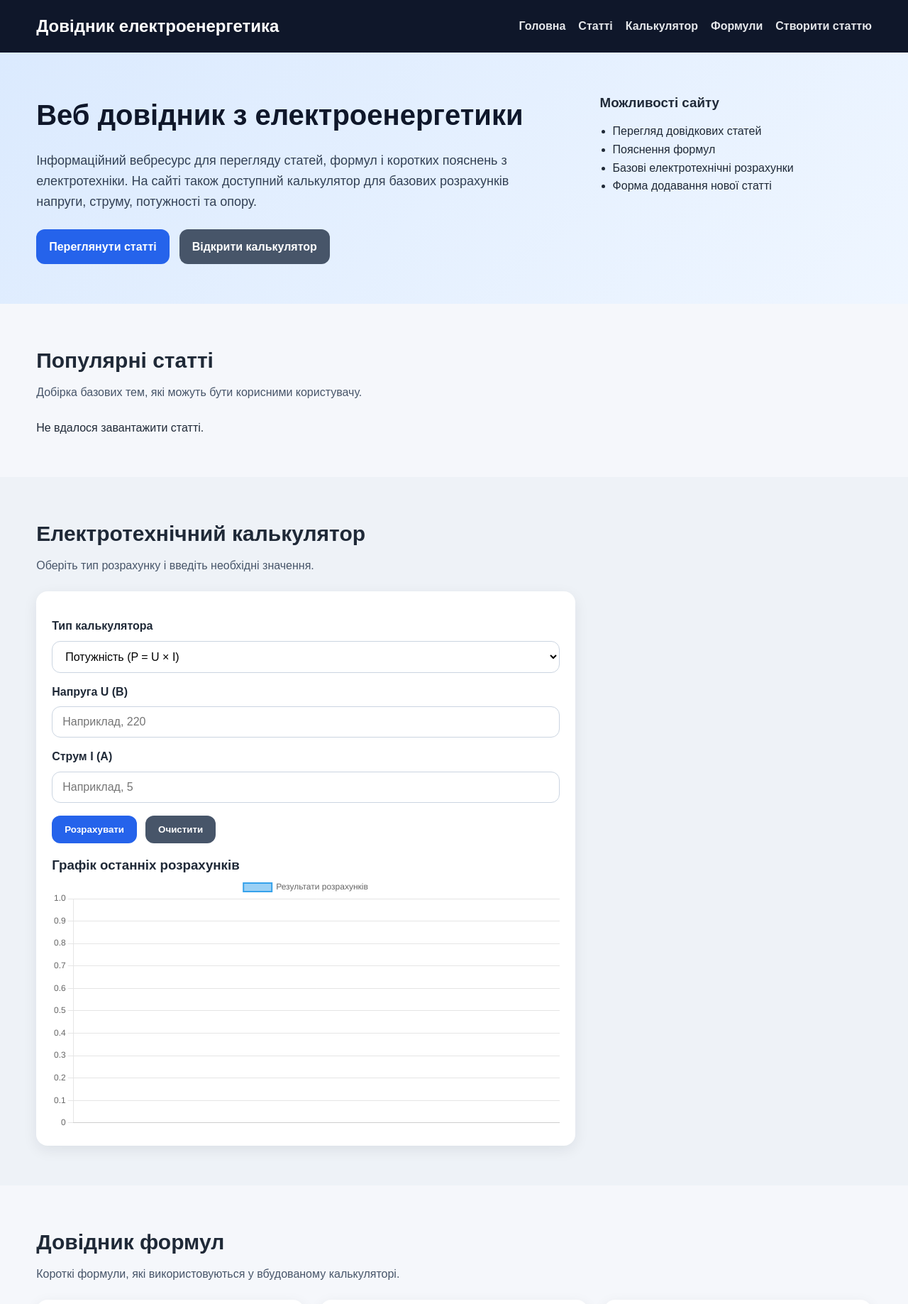
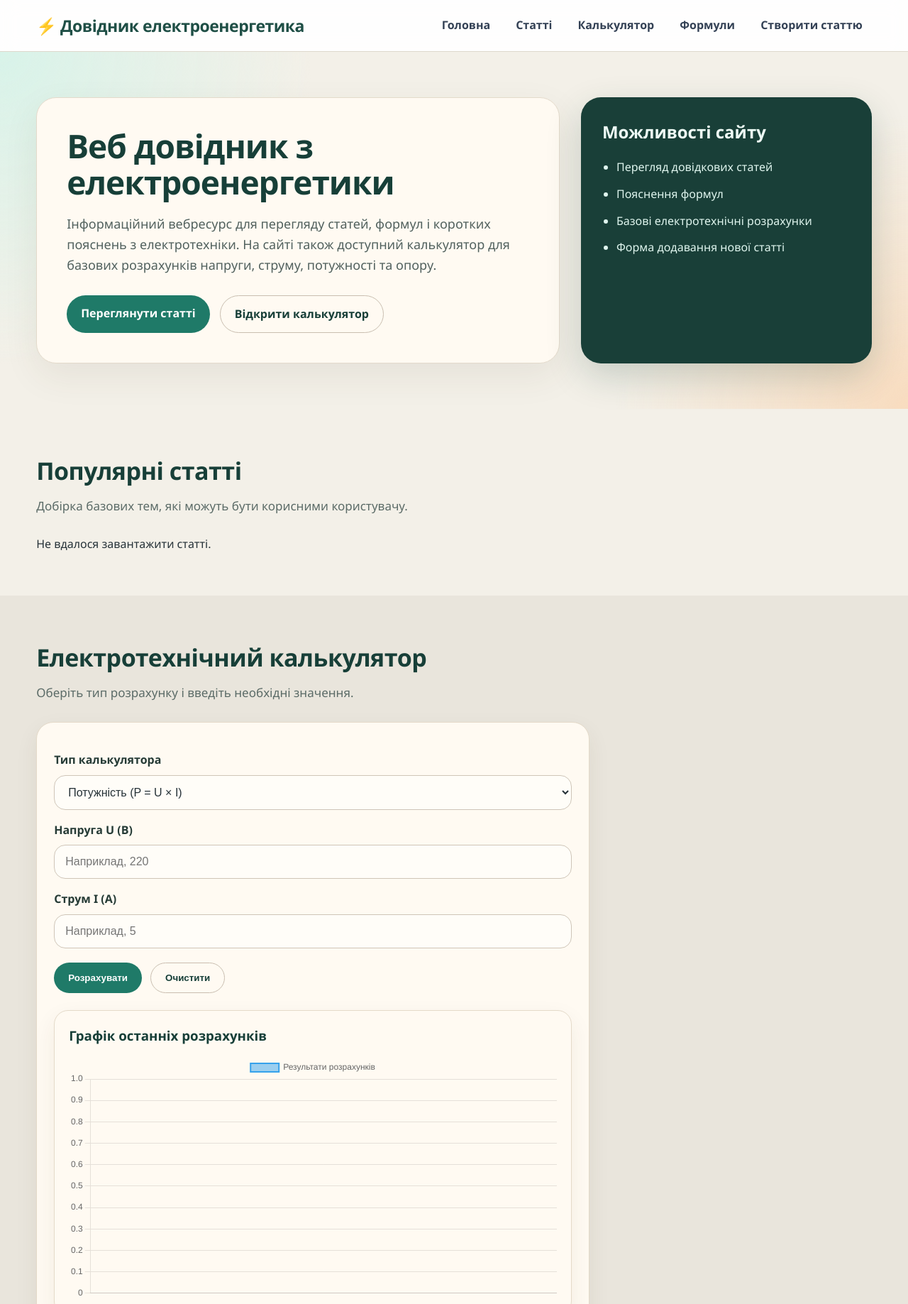
Before and after one commit to DiachenkoDenis/Web, a plain HTML site: page Kurs/public/index.html in a window 1280 px wide. Shown: the top 1837 px of the page at 71% size. Drawn offline with nearby package versions, Linux system fonts and the light colour scheme; no server answers.

Commit message:
Update style.css

```diff
--- a/Kurs/public/style.css
+++ b/Kurs/public/style.css
@@ -4,10 +4,14 @@
   padding: 0;
 }
 
+html {
+  scroll-behavior: smooth;
+}
+
 body {
-  font-family: Arial, sans-serif;
-  background: #f5f7fb;
-  color: #1f2937;
+  font-family: "Segoe UI", Arial, sans-serif;
+  background: #f3f0e8;
+  color: #263238;
   line-height: 1.6;
 }
 
@@ -17,94 +21,157 @@ body {
   margin: 0 auto;
 }
 
+/* HEADER */
+
 .topbar {
-  background: #0f172a;
-  color: #fff;
-  padding: 18px 0;
+  background: rgba(255, 255, 255, 0.92);
+  backdrop-filter: blur(12px);
+  border-bottom: 1px solid #ded8cc;
   position: sticky;
   top: 0;
   z-index: 10;
 }
 
 .topbar-inner {
+  min-height: 72px;
   display: flex;
   justify-content: space-between;
   align-items: center;
-  gap: 20px;
+  gap: 24px;
 }
 
 .logo {
-  font-size: 24px;
-  font-weight: bold;
+  font-size: 23px;
+  font-weight: 800;
+  color: #1f4f46;
+  letter-spacing: -0.5px;
+}
+
+.logo::before {
+  content: "⚡ ";
 }
 
 .nav {
   display: flex;
-  gap: 18px;
+  gap: 10px;
   flex-wrap: wrap;
 }
 
 .nav a {
-  color: #e5e7eb;
+  color: #334155;
   text-decoration: none;
   font-weight: 600;
+  padding: 9px 13px;
+  border-radius: 999px;
+  transition: 0.2s;
 }
 
 .nav a:hover {
-  color: #ffffff;
+  background: #dceee8;
+  color: #17624f;
 }
 
+/* HERO */
+
 .hero {
-  background: linear-gradient(135deg, #dbeafe, #eff6ff);
-  padding: 56px 0;
+  padding: 64px 0;
+  background:
+    radial-gradient(circle at top left, #d8f3e9 0, transparent 32%),
+    radial-gradient(circle at bottom right, #f8dcbf 0, transparent 30%),
+    #f3f0e8;
 }
 
 .hero-grid {
   display: grid;
-  grid-template-columns: 2fr 1fr;
-  gap: 28px;
-  align-items: start;
+  grid-template-columns: 1.8fr 1fr;
+  gap: 30px;
+  align-items: stretch;
+}
+
+.hero-text {
+  background: #fffaf2;
+  border: 1px solid #e3dacb;
+  border-radius: 28px;
+  padding: 42px;
+  box-shadow: 0 18px 50px rgba(74, 58, 35, 0.08);
 }
 
 .hero-text h1 {
-  font-size: 40px;
-  margin-bottom: 18px;
-  color: #0f172a;
+  max-width: 780px;
+  font-size: 46px;
+  line-height: 1.1;
+  margin-bottom: 20px;
+  color: #173f38;
+  letter-spacing: -1px;
 }
 
 .hero-text p {
-  max-width: 700px;
+  max-width: 720px;
   font-size: 18px;
-  color: #334155;
+  color: #51615e;
 }
 
 .hero-buttons {
-  margin-top: 24px;
+  margin-top: 28px;
   display: flex;
   gap: 14px;
   flex-wrap: wrap;
 }
 
+.hero-side {
+  display: flex;
+}
+
+.info-card {
+  width: 100%;
+  background: #193f38;
+  color: #eefbf6;
+  border-radius: 28px;
+  padding: 30px;
+  box-shadow: 0 18px 50px rgba(25, 63, 56, 0.2);
+}
+
+.info-card h3 {
+  font-size: 24px;
+  margin-bottom: 18px;
+}
+
+.info-card ul {
+  padding-left: 20px;
+}
+
+.info-card li {
+  margin-bottom: 12px;
+  color: #dff5ee;
+}
+
+/* SECTIONS */
+
 .section {
-  padding: 56px 0;
+  padding: 60px 0;
 }
 
 .section-alt {
-  background: #eef2f7;
+  background: #e9e5dc;
 }
 
 .section-head {
-  margin-bottom: 24px;
+  margin-bottom: 28px;
 }
 
 .section-head h2 {
-  font-size: 30px;
+  font-size: 34px;
+  color: #173f38;
+  letter-spacing: -0.5px;
   margin-bottom: 8px;
 }
 
 .section-head p {
-  color: #475569;
+  color: #5b6b67;
+  font-size: 17px;
 }
+
+/* CARDS */
 
 .cards-grid {
   display: grid;
@@ -113,134 +180,210 @@ body {
 }
 
 .card {
-  background: #ffffff;
-  border-radius: 16px;
-  padding: 22px;
-  box-shadow: 0 6px 20px rgba(15, 23, 42, 0.08);
+  background: #fffaf2;
+  border: 1px solid #e4dac9;
+  border-radius: 24px;
+  padding: 24px;
+  box-shadow: 0 12px 32px rgba(74, 58, 35, 0.07);
 }
 
-.info-card ul {
-  padding-left: 18px;
-  margin-top: 12px;
+.article-card {
+  position: relative;
+  min-height: 245px;
+  display: flex;
+  flex-direction: column;
+  justify-content: space-between;
+  transition: 0.2s;
+}
+
+.article-card:hover {
+  transform: translateY(-4px);
+  box-shadow: 0 18px 40px rgba(74, 58, 35, 0.12);
 }
 
 .article-card h3,
 .formula-card h3 {
-  margin: 10px 0 10px;
+  margin: 14px 0 10px;
+  color: #213c36;
+}
+
+.article-card p,
+.formula-card p {
+  color: #56645f;
 }
 
 .tag {
+  align-self: flex-start;
   display: inline-block;
-  background: #dbeafe;
-  color: #1d4ed8;
-  font-size: 14px;
-  padding: 4px 10px;
+  background: #e0f2ec;
+  color: #17624f;
+  font-size: 13px;
+  padding: 5px 11px;
   border-radius: 999px;
-  font-weight: bold;
+  font-weight: 800;
 }
 
 .small-btn {
-  margin-top: 14px;
-  padding: 10px 14px;
+  margin-top: 18px;
+  width: fit-content;
+  padding: 10px 15px;
+  border: 1px solid #c9beb0;
+  border-radius: 999px;
+  background: #fffaf2;
+  color: #173f38;
+  cursor: pointer;
+  font-weight: 700;
+  transition: 0.2s;
+}
+
+.small-btn:hover {
+  background: #173f38;
+  color: #ffffff;
+  border-color: #173f38;
+}
+
+/* BUTTONS */
+
+.btn {
+  display: inline-block;
+  padding: 13px 20px;
   border: none;
-  border-radius: 10px;
-  background: #e2e8f0;
+  border-radius: 999px;
+  background: #1f7a68;
+  color: #ffffff;
+  text-decoration: none;
+  font-weight: 800;
   cursor: pointer;
-  font-weight: 600;
+  transition: 0.2s;
 }
+
+.btn:hover {
+  background: #17624f;
+  transform: translateY(-1px);
+}
+
+.btn-secondary {
+  background: #fffaf2;
+  color: #173f38;
+  border: 1px solid #c9beb0;
+}
+
+.btn-secondary:hover {
+  background: #173f38;
+  color: #ffffff;
+}
+
+/* CALCULATOR AND FORMS */
 
 .calc-card,
 .create-card {
-  max-width: 760px;
+  max-width: 780px;
 }
 
 label {
   display: block;
-  font-weight: 700;
+  font-weight: 800;
   margin-bottom: 8px;
-  margin-top: 14px;
+  margin-top: 16px;
+  color: #263b36;
 }
 
 select,
 input,
 textarea {
   width: 100%;
-  padding: 12px 14px;
-  border: 1px solid #cbd5e1;
-  border-radius: 12px;
+  padding: 14px 15px;
+  border: 1px solid #cfc5b8;
+  border-radius: 16px;
   font-size: 16px;
-  background: #fff;
+  background: #fffdf8;
+  color: #263238;
+  outline: none;
+  transition: 0.2s;
+}
+
+select:focus,
+input:focus,
+textarea:focus {
+  border-color: #1f7a68;
+  box-shadow: 0 0 0 4px rgba(31, 122, 104, 0.12);
 }
 
 textarea {
   resize: vertical;
-  min-height: 140px;
+  min-height: 150px;
 }
 
 .inputs {
-  margin-top: 10px;
+  margin-top: 8px;
 }
 
 .button-row {
-  margin-top: 18px;
+  margin-top: 20px;
   display: flex;
   gap: 12px;
   flex-wrap: wrap;
 }
 
-.btn {
-  display: inline-block;
-  padding: 12px 18px;
-  border: none;
-  border-radius: 12px;
-  background: #2563eb;
-  color: white;
-  text-decoration: none;
-  font-weight: bold;
-  cursor: pointer;
-}
-
-.btn:hover {
-  opacity: 0.95;
-}
-
-.btn-secondary {
-  background: #475569;
-}
-
 .message {
   margin-top: 16px;
-  color: #b91c1c;
-  font-weight: bold;
+  color: #b42318;
+  font-weight: 800;
 }
 
 .result-box {
-  margin-top: 18px;
-  background: #ecfdf5;
-  border-left: 5px solid #10b981;
-  padding: 18px;
-  border-radius: 12px;
+  margin-top: 20px;
+  background: #e3f7ef;
+  border: 1px solid #a8d9c9;
+  border-left: 6px solid #1f7a68;
+  padding: 20px;
+  border-radius: 18px;
+}
+
+.result-box h3 {
+  color: #173f38;
+  margin-bottom: 8px;
 }
 
 .formula-text {
   margin-top: 8px;
-  color: #374151;
+  color: #465753;
+  font-weight: 600;
 }
 
 .hidden {
   display: none;
 }
 
+/* FORMULA CARDS */
+
+.formula-card {
+  border-left: 6px solid #1f7a68;
+}
+
+.formula-card h3 {
+  font-size: 24px;
+  color: #1f7a68;
+}
+
+/* FOOTER */
+
 .footer {
-  background: #0f172a;
-  color: #fff;
+  background: #173f38;
+  color: #e8f7f2;
   text-align: center;
-  padding: 18px 0;
+  padding: 22px 0;
 }
+
+/* RESPONSIVE */
 
 @media (max-width: 900px) {
   .hero-grid {
     grid-template-columns: 1fr;
+  }
+
+  .hero-text h1 {
+    font-size: 38px;
   }
 }
 
@@ -248,14 +391,36 @@ textarea {
   .topbar-inner {
     flex-direction: column;
     align-items: flex-start;
+    padding: 15px 0;
+  }
+
+  .nav {
+    gap: 6px;
+  }
+
+  .nav a {
+    padding: 8px 10px;
+    font-size: 14px;
+  }
+
+  .hero {
+    padding: 36px 0;
+  }
+
+  .hero-text {
+    padding: 28px;
   }
 
   .hero-text h1 {
     font-size: 30px;
   }
 
+  .section {
+    padding: 42px 0;
+  }
+
   .section-head h2 {
-    font-size: 24px;
+    font-size: 26px;
   }
 
   .button-row {
@@ -267,3 +432,16 @@ textarea {
     text-align: center;
   }
 }
+.chart-box {
+  margin-top: 24px;
+  background: #fffaf2;
+  border: 1px solid #e4dac9;
+  border-radius: 20px;
+  padding: 20px;
+  box-shadow: 0 12px 32px rgba(74, 58, 35, 0.07);
+}
+
+.chart-box h3 {
+  margin-bottom: 14px;
+  color: #173f38;
+}
```
